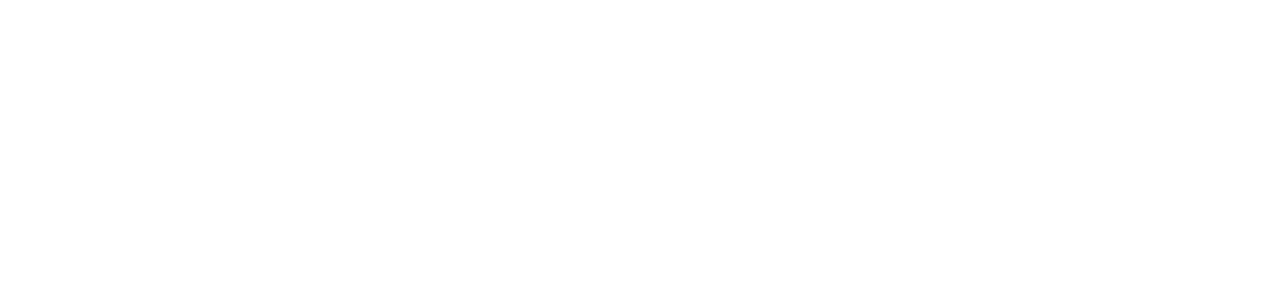
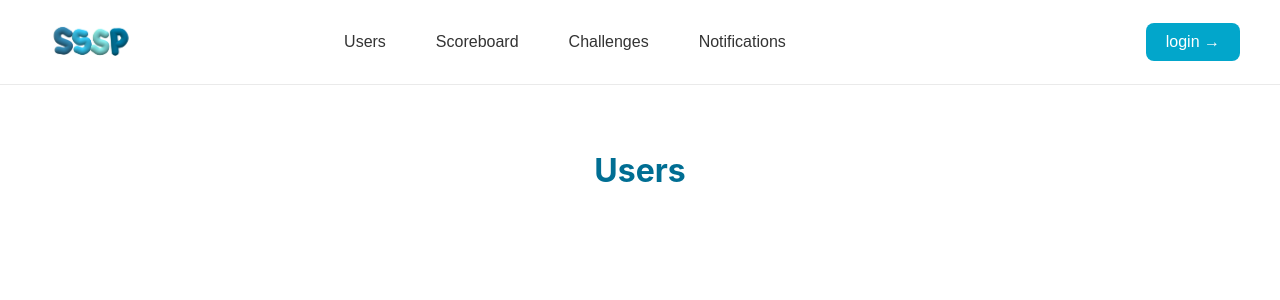
Before and after one commit to SoongSil-Security-Playground/sssp-frontend-prototype, a React (Create React App) app: page /users in a window 1280 px wide. Before the commit this address had no page. Shown: the top 300 px of the page. Built offline with nearby package versions, Linux system fonts and the light colour scheme.

Commit message:
feat: add uses page

```diff
--- a/src/components/App.js
+++ b/src/components/App.js
@@ -3,6 +3,7 @@
 import MainPage from '../pages/mainPage';
 import LoginPage from '../pages/loginPage';
 import RegisterPage from '../pages/registerPage';
+import UsersPage from '../pages/usersPage';
 
 function App() {
   const [isLoggedIn, setIsLoggedIn] = useState(false);
@@ -18,6 +19,7 @@
         <Route path="/" element={<MainPage isLoggedIn={isLoggedIn} toggleLogin={toggleLogin}/>} />
         <Route path="/login" element={<LoginPage isLoggedIn={isLoggedIn} toggleLogin={toggleLogin}/>} />
         <Route path="/register" element={<RegisterPage />} />
+        <Route path="/users" element={<UsersPage />} />
       </Routes>
     </Router>
   );
--- /dev/null
+++ b/src/pages/usersPage.js
@@ -0,0 +1,49 @@
+import React from 'react';
+import NavigationBar from '../components/navigationBar';
+
+function UsersPage({ isLoggedIn, toggleLogin }) {
+    return (
+        <div style={mainContainerStyle}>
+            <NavigationBar isLoggedIn={isLoggedIn} toggleLogin={toggleLogin} />
+            <div style={titleContainerStyle}>
+                <h1 style={headerTextStyle}>Users</h1>
+            </div>
+            <div style={contentContainerStyle}>
+            </div>
+        </div>
+    );
+}
+
+const mainContainerStyle = {
+    display: 'flex',
+    flexDirection: 'column',
+    alignItems: 'center',
+    minHeight: '100vh',
+    textAlign: 'center',
+    margin: 0,
+    paddingTop: '60px',
+};
+
+const titleContainerStyle = {
+    marginTop: '50px',
+    marginBottom: '30px',
+    width: '100%',
+    textAlign: 'center',
+    padding: '20px 0',
+};
+
+const headerTextStyle = {
+    color: 'var(--dark-blue)',
+    marginBottom: '2px',
+};
+
+const contentContainerStyle = {
+    display: 'flex',
+    flexDirection: 'column',
+    alignItems: 'center',
+    justifyContent: 'flex-start',
+    width: '100%',
+    backgroundColor: 'green',
+};
+
+export default UsersPage;
```
